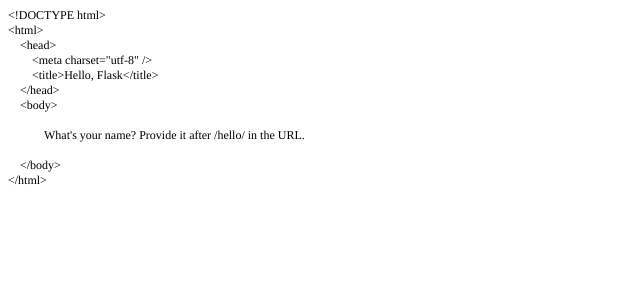
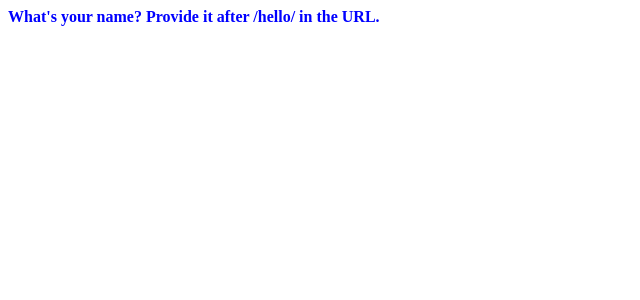
Before and after one commit to BuiltWithRobK/my_coding_projects, a Flask app: template templates/hello_there.html in a window 1280 px wide. Shown: the top 300 px of the page, without its empty margins (0-640 px from the left). Run offline with Flask 3, Linux system fonts and the light colour scheme; the template is opened without the code that fills it, so the values that code supplies are empty.

Commit message:
"temp finish flask tutorial"

```diff
--- a/app.py
+++ b/app.py
@@ -10,8 +10,8 @@ app = Flask(__name__)
 def home():
     return "Hello, Flask!"
 
-
-@app.route("/hello/<name>")
+#initial minimal flask app and run from terminal
+'''@app.route("/hello/<name>")
 def hello_there(name):
     now = datetime.now()
     formatted_now = now.strftime("%a, %d %b, %y at %X")
@@ -26,4 +26,14 @@ def hello_there(name):
         clean_name = "Friend"
 
     content = "Hello there, " + clean_name + "! It's " + formatted_now
-    return content
+    return content'''
+
+#simplified flask app using html templates and static style sheets
+@app.route("/hello/")
+@app.route("/hello/<name>")
+def hello_there(name = None):
+    return render_template(
+        "hello_there.html",
+        name=name,
+        date=datetime.now()
+    )
--- /dev/null
+++ b/static/site.css
@@ -0,0 +1,4 @@
+.message {
+    font-weight: 600;
+    color: blue;
+}
--- a/templates/hello_there.html
+++ b/templates/hello_there.html
@@ -1,30 +1,18 @@
-<!DOCTYPE html PUBLIC "-//W3C//DTD HTML 4.01//EN" "http://www.w3.org/TR/html4/strict.dtd">
+<!DOCTYPE html>
+
+<link rel="stylesheet" type="text/css" href="{{ url_for('static', filename='site.css')}}" />
+
 <html>
-<head>
-  <meta http-equiv="Content-Type" content="text/html; charset=utf-8">
-  <meta http-equiv="Content-Style-Type" content="text/css">
-  <title></title>
-  <meta name="Generator" content="Cocoa HTML Writer">
-  <meta name="CocoaVersion" content="2487.7">
-  <style type="text/css">
-    p.p1 {margin: 0.0px 0.0px 0.0px 0.0px; font: 12.0px Times; -webkit-text-stroke: #000000}
-    span.s1 {font-kerning: none}
-  </style>
-</head>
-<body>
-<p class="p1"><span class="s1">&lt;!DOCTYPE html&gt;</span></p>
-<p class="p1"><span class="s1">&lt;html&gt;</span></p>
-<p class="p1"><span class="s1"><span class="Apple-converted-space">    </span>&lt;head&gt;</span></p>
-<p class="p1"><span class="s1"><span class="Apple-converted-space">        </span>&lt;meta charset="utf-8" /&gt;</span></p>
-<p class="p1"><span class="s1"><span class="Apple-converted-space">        </span>&lt;title&gt;Hello, Flask&lt;/title&gt;</span></p>
-<p class="p1"><span class="s1"><span class="Apple-converted-space">    </span>&lt;/head&gt;</span></p>
-<p class="p1"><span class="s1"><span class="Apple-converted-space">    </span>&lt;body&gt;</span></p>
-<p class="p1"><span class="s1"><span class="Apple-converted-space">        </span>{%if name %}</span></p>
-<p class="p1"><span class="s1"><span class="Apple-converted-space">            </span>&lt;strong&gt;Hello there, {{ name }}!&lt;/strong&gt; It's {{ date.strftime("%A, %d %B, %Y at %X") }}.</span></p>
-<p class="p1"><span class="s1"><span class="Apple-converted-space">        </span>{% else %}</span></p>
-<p class="p1"><span class="s1"><span class="Apple-converted-space">            </span>What's your name? Provide it after /hello/ in the URL.</span></p>
-<p class="p1"><span class="s1"><span class="Apple-converted-space">        </span>{% endif %}</span></p>
-<p class="p1"><span class="s1"><span class="Apple-converted-space">    </span>&lt;/body&gt;</span></p>
-<p class="p1"><span class="s1">&lt;/html&gt;</span></p>
-</body>
+    <head>
+        <meta charset="utf-8" />
+        <title>Hello, Flask</title>
+    </head>
+    <body>
+        {%if name %}
+    <span class="message">Hello there, {{ name }}!</span> It's {{ date.strftime("%A, %d %B, %Y at %X") }}.
+{% else %}
+    <span class="message">What's your name? Provide it after /hello/ in the URL.</span>
+{% endif %}
+
+    </body>
 </html>
```
